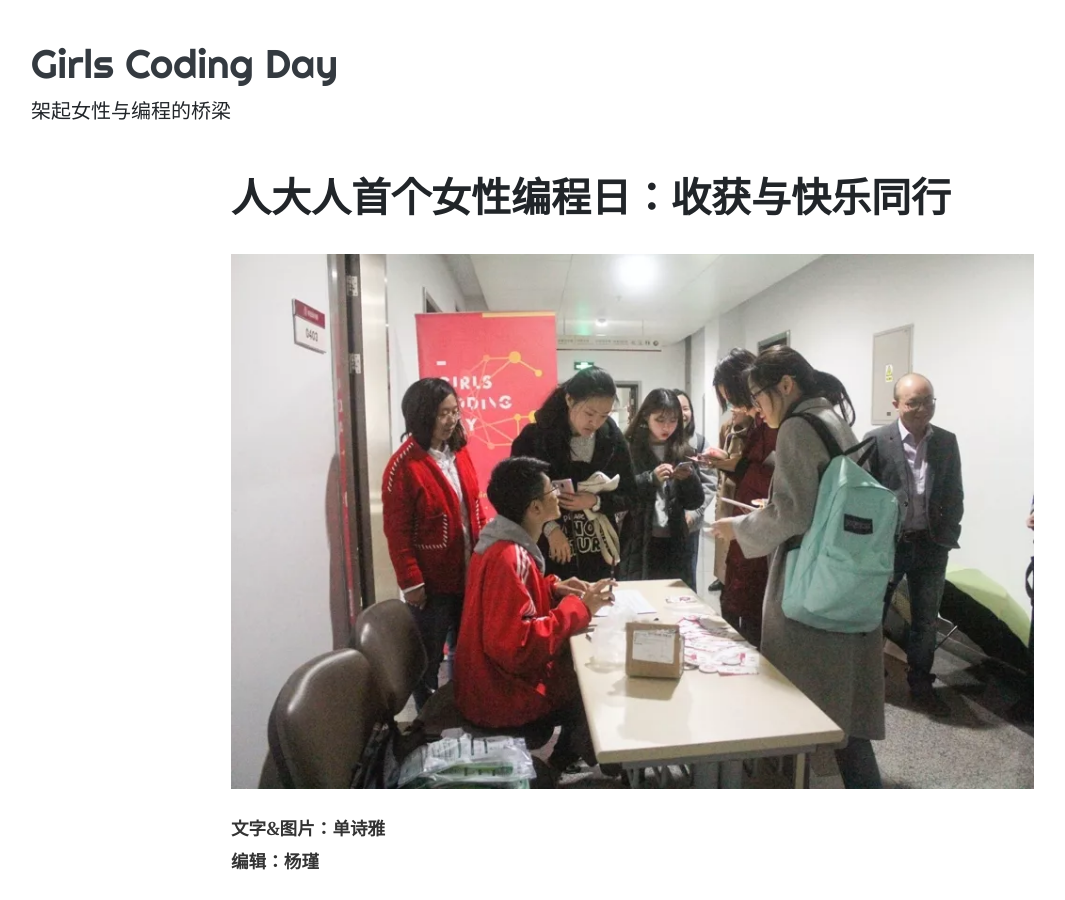
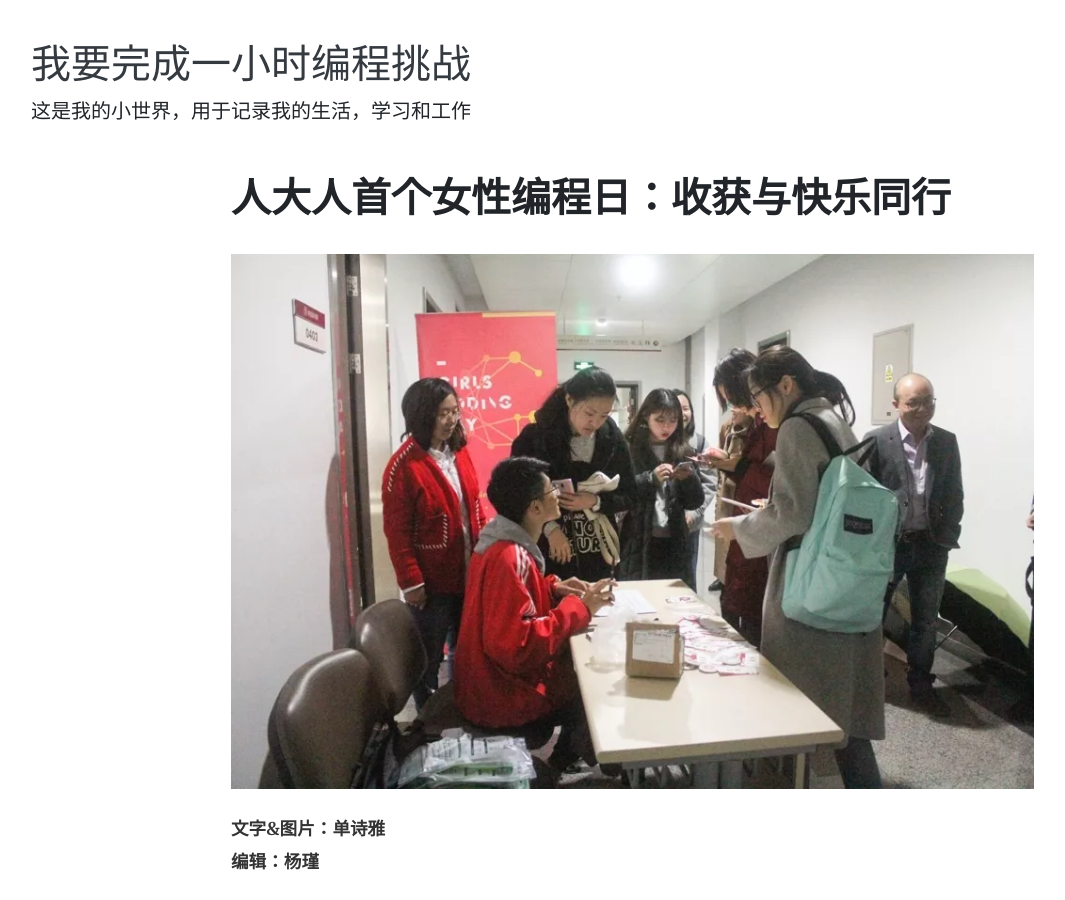
Before and after one commit to BeckyinCoding/my-first-blog-, a Jekyll site: the page built from _posts/2018-11-05-my-first-post.md, in a window 1280 px wide and 900 px high. Shown: the whole window, without its empty margins (54-1119 px from the left). Built offline with Jekyll 4.4.1, drawn with Linux system fonts in a browser that asks for light colours; nearby versions of some CDN libraries; some of the changed text lies outside the part shown.

Commit message:
更新配置文件
自定义标题

```diff
--- a/_config.yml
+++ b/_config.yml
@@ -1,12 +1,12 @@
 # "/" + 仓库的名字. 资源文件的路径组成部分
-baseurl: "/Girls-Coding-Day-Jekyll-blog-2"
+baseurl: "/my-first-blog-"
 
 # 网页的标题
-title: "Girls Coding Day"
+title: "科技遇见她"
 # 网站的主标题
-name: "Girls Coding Day"
+name: "我要完成一小时编程挑战"
 # 网站副标题
-description: "架起女性与编程的桥梁"
+description: "这是我的小世界，用于记录我的生活，学习和工作"
 
 # 分页配置
 # 每页文章数量
```
